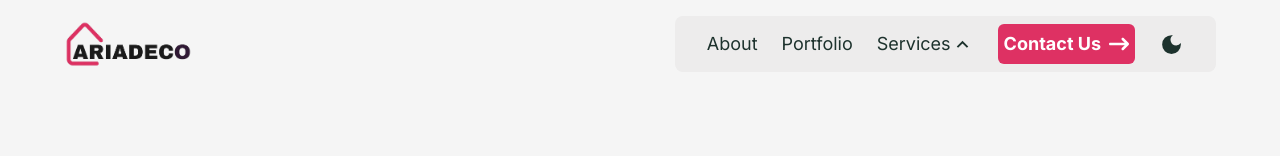
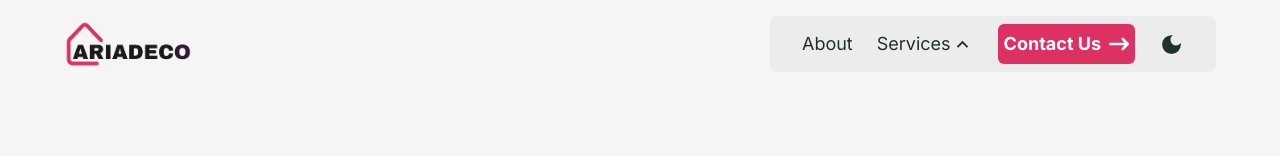
Before and after one commit to munashex/AriaDecor, a React (Vite) app: page / in a window 1280 px wide. Shown: the top 156 px of the page. Built offline with nearby package versions, Linux system fonts and the light colour scheme; a web font is replaced by a local one; what tailwindcss-animated would draw is missing.

Commit message:
removing portfolio link

```diff
--- a/src/components/Navbar.jsx
+++ b/src/components/Navbar.jsx
@@ -13,7 +13,6 @@ import services from '../data/navServices';
 
 const navLinks = [
   {name: "About", url: "/about"},
-  {name: "Portfolio", url: "/portfolio"}
 ]
 
 const Navbar = () => {
```
